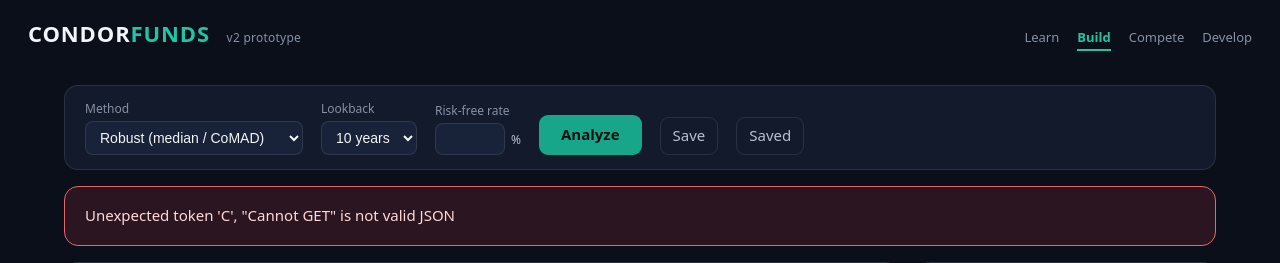
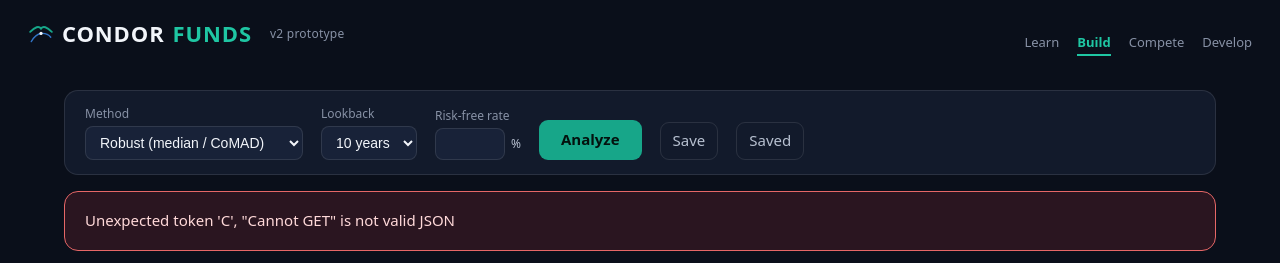
Before and after one commit to Rtasseff/Condor, a Django app: template web/explorer/templates/explorer/index.html in a window 1280 px wide. Shown: the top 263 px of the page. Run offline with Django 5.2, Linux system fonts and the light colour scheme; the template is opened without the code that fills it, so the values that code supplies are empty; some libraries are stand-ins or nearby versions.

Commit message:
Branding readiness: font tokens, palette bridge, brand assets folder
Implements the docs/BRANDING.md contract: --font-body/--font-display
tokens (applied to body and wordmark), --danger-bg token for the last
hardcoded color, app.js chart palette read from the CSS theme block via
getComputedStyle (duplicate hex literals removed), and
static/explorer/brand/ with a placeholder logo.svg + favicon.svg wired
into the page header and tab icon. Rebranding = new token values + new
SVGs. 150 core + 17 Django tests green.

Co-Authored-By: Claude Fable 5 <noreply@anthropic.com>
Claude-Session: https://claude.ai/code/session_01LdJWiMygsXKVARbMmRFQuC

```diff
--- a/web/explorer/static/explorer/app.js
+++ b/web/explorer/static/explorer/app.js
@@ -1,17 +1,22 @@
 /* Condor Funds v2 — Portfolio Explorer front end. */
 "use strict";
 
-// ---------- palette (validated for CVD on this surface) ----------
+// ---------- palette ----------
+// Read from the CSS theme block (docs/BRANDING.md): restyling the app is
+// an edit to style.css :root only — the chart follows automatically.
+// Current values were validated for CVD on the dark surface.
+const cssVar = (name) =>
+  getComputedStyle(document.documentElement).getPropertyValue(name).trim();
 const C = {
-  surface: "#121a2b",
-  ink: "#f2f5fa",
-  ink2: "#b7c0d0",
-  muted: "#8791a5",
-  grid: "#1e2a44",
-  axis: "#2c3a5c",
-  frontier: "#3987e5",
-  cal: "#d55181",
-  you: "#c98500",
+  surface: cssVar("--surface"),
+  ink: cssVar("--ink"),
+  ink2: cssVar("--ink-2"),
+  muted: cssVar("--muted"),
+  grid: cssVar("--grid"),
+  axis: cssVar("--axis"),
+  frontier: cssVar("--series-frontier"),
+  cal: cssVar("--series-cal"),
+  you: cssVar("--series-you"),
 };
 
 // ---------- state ----------
--- a/web/explorer/static/explorer/style.css
+++ b/web/explorer/static/explorer/style.css
@@ -19,10 +19,17 @@
   --series-cal:      #d55181;
   --series-you:      #c98500;
   --danger:       #e66767;
+  --danger-bg:    #2a1520;
+
+  /* Fonts (docs/BRANDING.md): brand fonts land by changing these two
+     tokens + @font-face rules; self-hosted woff2 in fonts/. */
+  --font-body:    system-ui, -apple-system, "Segoe UI", Roboto, sans-serif;
+  --font-display: var(--font-body);
 }
 
 * { box-sizing: border-box; }
-html, body { margin: 0; padding: 0; }
+html, body {
+  font-family: var(--font-body); margin: 0; padding: 0; }
 body {
   background: var(--plane);
   color: var(--ink);
@@ -33,7 +40,8 @@ body {
   display: flex; align-items: baseline; justify-content: space-between;
   padding: 18px 28px 10px;
 }
-.wordmark { font-weight: 800; font-size: 22px; letter-spacing: 0.04em; }
+.wordmark { display: flex; align-items: center; gap: 8px;
+  font-family: var(--font-display); font-weight: 800; font-size: 22px; letter-spacing: 0.04em; }
 .wordmark .condor { color: var(--ink); }
 .wordmark .funds  { color: var(--accent-hi); }
 .wordmark .proto  {
@@ -94,7 +102,7 @@ button.small { padding: 6px 12px; font-size: 13px; }
 
 .error {
   border-color: var(--danger); color: #ffd9d9;
-  background: #2a1520;
+  background: var(--danger-bg);
 }
 
 /* save & share */
--- a/web/explorer/templates/explorer/index.html
+++ b/web/explorer/templates/explorer/index.html
@@ -4,6 +4,7 @@
 <meta charset="utf-8">
 <meta name="viewport" content="width=device-width, initial-scale=1">
 <title>Condor Funds — Portfolio Explorer</title>
+<link rel="icon" type="image/svg+xml" href="{% static 'explorer/brand/favicon.svg' %}">
 <link rel="stylesheet" href="{% static 'explorer/style.css' %}">
 <script src="{% static 'explorer/plotly.min.js' %}"></script>
 </head>
@@ -11,6 +12,7 @@
 
 <header class="topbar">
   <div class="wordmark">
+    <img class="logo" src="{% static 'explorer/brand/logo.svg' %}" alt="" height="26">
     <span class="condor">CONDOR</span><span class="funds">FUNDS</span>
     <span class="proto">v2 prototype</span>
   </div>
```
Also changed, not shown: BACKLOG.md (+9 -9 lines), web/explorer/static/explorer/brand/favicon.svg (added), web/explorer/static/explorer/brand/logo.svg (added).
